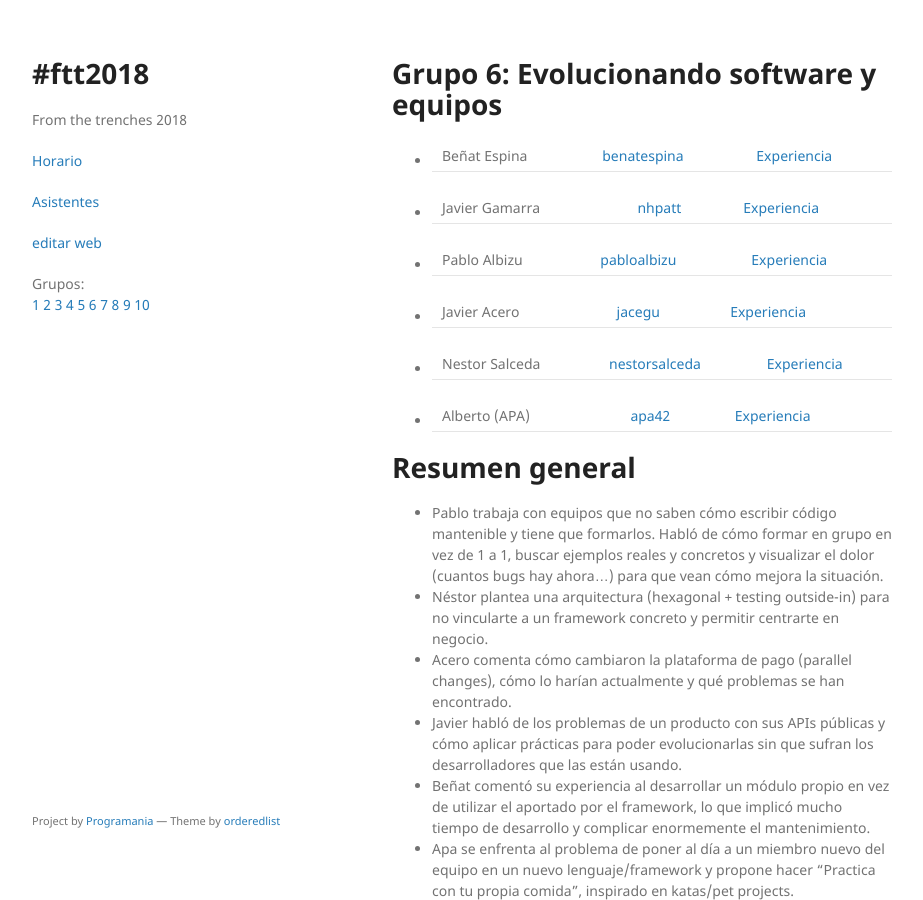
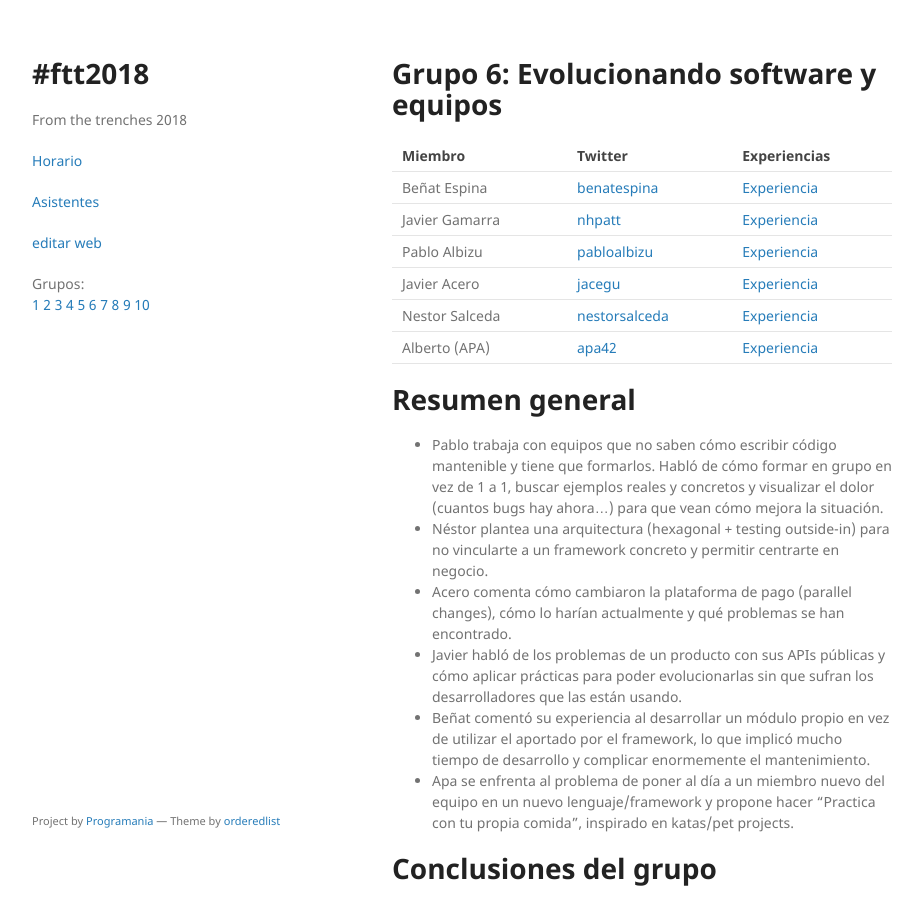
Before and after one commit to xala3pa/ftt2018, a Jekyll site: the page built from asistentes-grupos/grupo6.md, in a window 1280 px wide and 900 px high. Shown: the whole window, without its empty margins (178-1101 px from the left). Built offline with Jekyll 4.4.1, drawn with Linux system fonts in a browser that asks for light colours; our own code applies the rules of GitHub Pages for plain Markdown files.

Commit message:
Tablica chuli

```diff
--- a/asistentes-grupos/grupo6.md
+++ b/asistentes-grupos/grupo6.md
@@ -1,11 +1,13 @@
 # Grupo 6: Evolucionando software y equipos
 
-* Beñat Espina | [benatespina](https://twitter.com/benatespina) | [Experiencia](http://ftt.programania.net/experiencias/39.html)
-* Javier Gamarra | [nhpatt](https://twitter.com/nhpatt) | [Experiencia](http://ftt.programania.net/experiencias/9.html)
-* Pablo Albizu | [pabloalbizu](https://twitter.com/pabloalbizu) | [Experiencia](http://ftt.programania.net/experiencias/20.html)
-* Javier Acero | [jacegu](https://twitter.com/jacegu) | [Experiencia](http://ftt.programania.net/experiencias/23.html)
-* Nestor Salceda | [nestorsalceda](https://twitter.com/nestorsalceda) | [Experiencia](http://ftt.programania.net/experiencias/42.html)
-* Alberto (APA) | [apa42](https://twitter.com/apa42) | [Experiencia](http://ftt.programania.net/experiencias/44.html)
+| Miembro | Twitter | Experiencias |
+| -- | -- | -- |
+| Beñat Espina | [benatespina](https://twitter.com/benatespina) | [Experiencia](http://ftt.programania.net/experiencias/39.html) |
+| Javier Gamarra | [nhpatt](https://twitter.com/nhpatt) | [Experiencia](http://ftt.programania.net/experiencias/9.html) |
+| Pablo Albizu | [pabloalbizu](https://twitter.com/pabloalbizu) | [Experiencia](http://ftt.programania.net/experiencias/20.html) |
+| Javier Acero | [jacegu](https://twitter.com/jacegu) | [Experiencia](http://ftt.programania.net/experiencias/23.html) |
+| Nestor Salceda | [nestorsalceda](https://twitter.com/nestorsalceda) | [Experiencia](http://ftt.programania.net/experiencias/42.html) |
+| Alberto (APA) | [apa42](https://twitter.com/apa42) | [Experiencia](http://ftt.programania.net/experiencias/44.html) |
 
 # Resumen general
 
```
